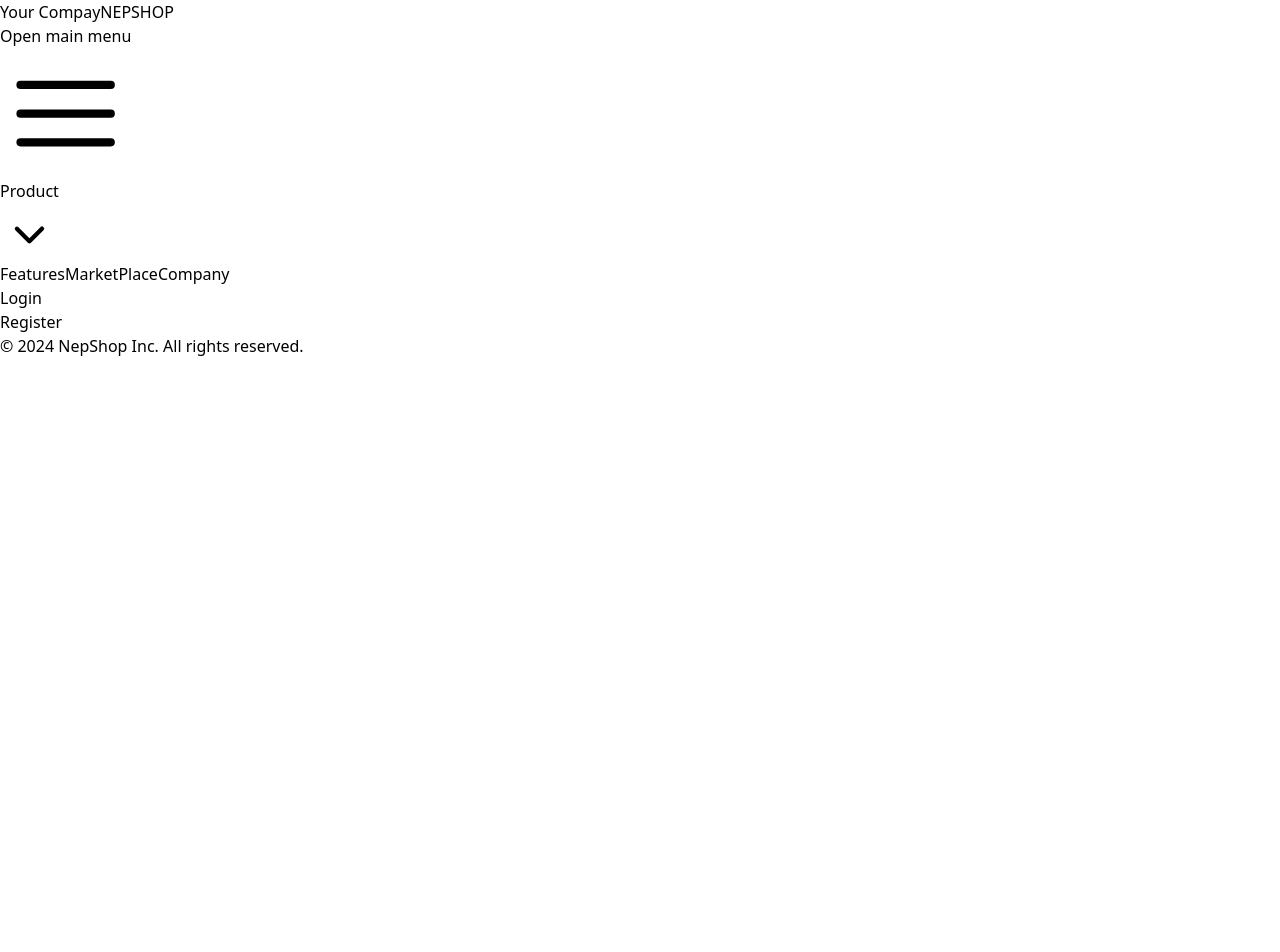
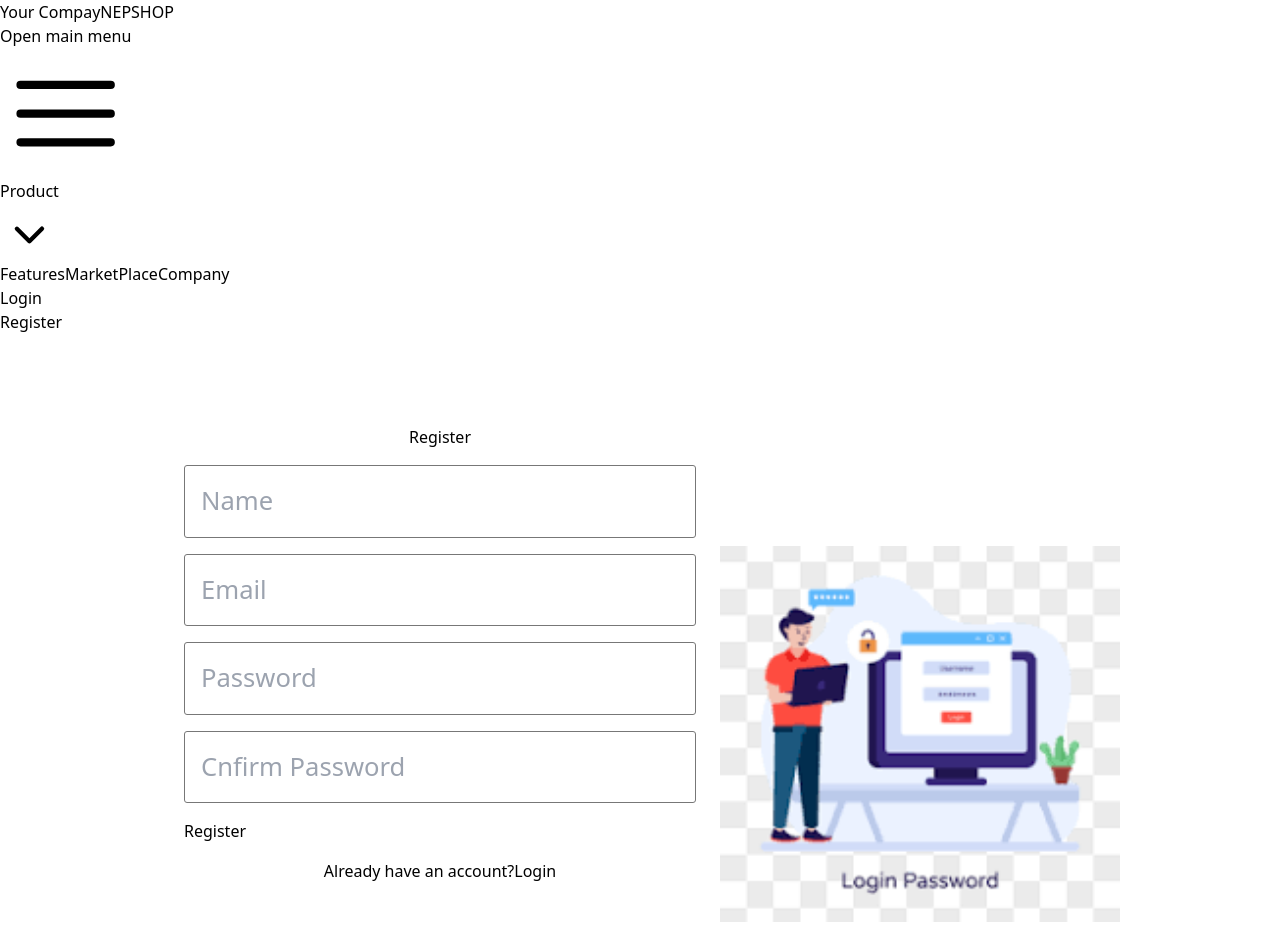
Before and after one commit to kaustuvjung/NepShop, a React (Vite) app in the folder frontend/: page /register in a window 1280 px wide. Shown: the top 952 px of the page. Before the commit the page ends 800 px from the top, so only its background shows below. Built offline with nearby package versions, Linux system fonts and the light colour scheme.

Commit message:
Login and register page

```diff
--- a/frontend/index.html
+++ b/frontend/index.html
@@ -9,5 +9,6 @@
   <body>
     <div id="root"></div>
     <script type="module" src="/src/main.jsx"></script>
+    <div id = "loader"></div>
   </body>
 </html>
--- a/frontend/src/App.jsx
+++ b/frontend/src/App.jsx
@@ -4,6 +4,8 @@
 import Header from "./components/header/Header";
 import Fotter from './components/footer/Fotter';
 import Home from "./home/Home";
+import Login from "./pages/auth/Login";
+import Register from "./pages/auth/Register";
 
 const App = () => {
   return (
@@ -14,6 +16,8 @@
 
 
       <Route path="/" element={<Home/>}  />
+      <Route path="/login" element={<Login/>}  />
+      <Route path="/register" element={<Register/>}  />
 
 
     </Routes>
--- /dev/null
+++ b/frontend/src/components/Card/Card.jsx
@@ -0,0 +1,12 @@
+import React from 'react';
+import styles from "./Card.module.scss";
+
+const Card = ({ children, cardClass }) => {
+  return (
+    <div className={`${styles.Card} ${cardClass}`}>
+      {children}
+    </div>
+  );
+};
+
+export default Card;
--- /dev/null
+++ b/frontend/src/components/Card/Card.module.scss
@@ -0,0 +1,6 @@
+.card {
+    border: 1px solid transparent;
+    border-radius: 5px;
+    box-shadow: var(--box-shadow);
+    overflow: hidden;
+  }
--- /dev/null
+++ b/frontend/src/pages/auth/Login.jsx
@@ -0,0 +1,53 @@
+import React, { useState } from 'react';
+import styles from "./auth.module.scss";
+import loginImg from "../../assets/Login.png";
+import Card from '../../components/Card/Card';
+import { Link } from 'react-router-dom';
+
+const Login = () => {
+  const [email, setEmail] = useState("");
+  const [password, setPassword] = useState("");
+
+  const loginUser = () => {
+    // Implement login logic here
+  }
+
+  return (
+    <section className={`${styles.auth} container`}>
+      <div className={styles.img}>
+        <img src={loginImg} alt="Login" width="400" />
+      </div>
+
+      <Card>
+        <div className={styles.form}>
+          <h2>Login</h2>
+          <form onSubmit={loginUser}>
+            <input
+              type="text"
+              placeholder="Email"
+              required
+              value={email}
+              onChange={(e) => setEmail(e.target.value)}
+            />
+            <input
+              type="password"
+              placeholder="Password"
+              required
+              value={password}
+              onChange={(e) => setPassword(e.target.value)}
+            />
+            <button type="submit"className="bg-blue-500 hover:bg-blue-700 text-white font-bold py-2 px-4 rounded">
+              Login
+            </button>
+          </form>
+          <span className={styles.register}>
+            <p>Don't have an account?</p>
+            <Link to="/register">Register</Link>
+          </span>
+        </div>
+      </Card>
+    </section>
+  );
+}
+
+export default Login;
--- /dev/null
+++ b/frontend/src/pages/auth/Register.jsx
@@ -0,0 +1,91 @@
+import React, { useState } from 'react';
+import  styles from "./auth.module.scss";
+import loginImg from "../../assets/Login.png";
+import Card from '../../components/Card/Card';
+import { Link } from 'react-router-dom';
+
+const initialState = {
+  name: "",
+  email: "",
+  password: "",
+  cPassword: "",
+};
+
+const Register = () => {
+ const [formData, setFormData] = useState(initialState);
+ const { name, email, password, cPassword} = formData;
+
+ const handleInputChange = (e) => {
+  const { name, value} = e.target
+  setFormData({ ...formData, [name] : value })
+
+ };
+
+
+
+  const registerUser = () => {
+
+  }
+  return (
+    <section className={`container ${styles.auth}`}>
+
+      <Card>
+      <div className={styles.form}>
+        <h2>Register</h2>
+        <form onSubmit={registerUser}>
+        <input
+        type="text"
+        placeholder="Name"
+        required
+        name={name}
+        value={email}
+        onChange={handleInputChange}
+        />
+        <input
+        type="text"
+        placeholder="Email"
+        required
+        name={email}
+        value={email}
+        onChange={handleInputChange}
+        />
+        <input
+        type="password"
+        placeholder="Password"
+        required
+        name={password}
+        value={password}
+        onChange={handleInputChange}
+        />
+        <input
+        type="password"
+        placeholder="Cnfirm Password"
+        required
+        name={cPassword}
+        value={password}
+        onChange={handleInputChange}
+        />
+        <button type="submit" className="bg-blue-500 hover:bg-blue-700 text-white font-bold py-2 px-4 rounded">
+        Register
+        </button>
+
+
+        </form>
+        <span className={styles.register}>
+          <p>Already have an account?</p>
+          <Link to="/login"  className="text-blue-400 font-bold py-2 px-4 rounded">Login</Link>
+        </span>
+
+      </div>
+
+      </Card>
+      <div className={styles.img}>
+        <img src={loginImg} alt = "Login" width = "400" />
+      </div>
+
+
+    </section>
+  )
+}
+
+export default Register
--- /dev/null
+++ b/frontend/src/pages/auth/auth.module.scss
@@ -0,0 +1,75 @@
+.auth {
+    min-height: 80vh;
+    display: flex;
+    justify-content: center;
+    align-items: center;
+
+    .img {
+      animation: slide-down 0.5s ease;
+    }
+
+    .form {
+      width: 35rem;
+      padding: 1.5rem;
+      animation: slide-up 0.5s ease;
+      h2 {
+        color: var(--color-danger);
+        text-align: center;
+      }
+      form {
+        input[type="text"],
+        input[type="email"],
+        input[type="password"] {
+          display: block;
+          font-size: 1.6rem;
+          font-weight: 300;
+          padding: 1rem;
+          margin: 1rem auto;
+          width: 100%;
+          border: 1px solid #777;
+          border-radius: 3px;
+          outline: none;
+        }
+        .links {
+          display: flex;
+          justify-content: space-between;
+          margin: 5px 0;
+        }
+
+        p {
+          text-align: center;
+          margin: 1rem;
+        }
+      }
+      .register {
+        display: flex;
+        justify-content: center;
+        align-items: center;
+        margin-top: 1rem;
+      }
+    }
+
+    @keyframes slide-up {
+      0% {
+        transform: translateY(-5rem);
+      }
+      100% {
+        transform: translateY(0);
+      }
+    }
+    @keyframes slide-down {
+      0% {
+        transform: translateY(5rem);
+      }
+      100% {
+        transform: translateY(0);
+      }
+    }
+  }
+
+
+  @media screen and (max-width: 700px) {
+    .img {
+      display: none;
+    }
+  }
```
Also changed, not shown: frontend/src/components/loader/Loader.jsx (added, +26 -0 lines), frontend/src/components/loader/Loader.module.scss (added, +15 -0 lines), frontend/src/store.jsx (deleted, +0 -7 lines), frontend/src/assets/Login.png (added), frontend/src/assets/loader.gif (added).
